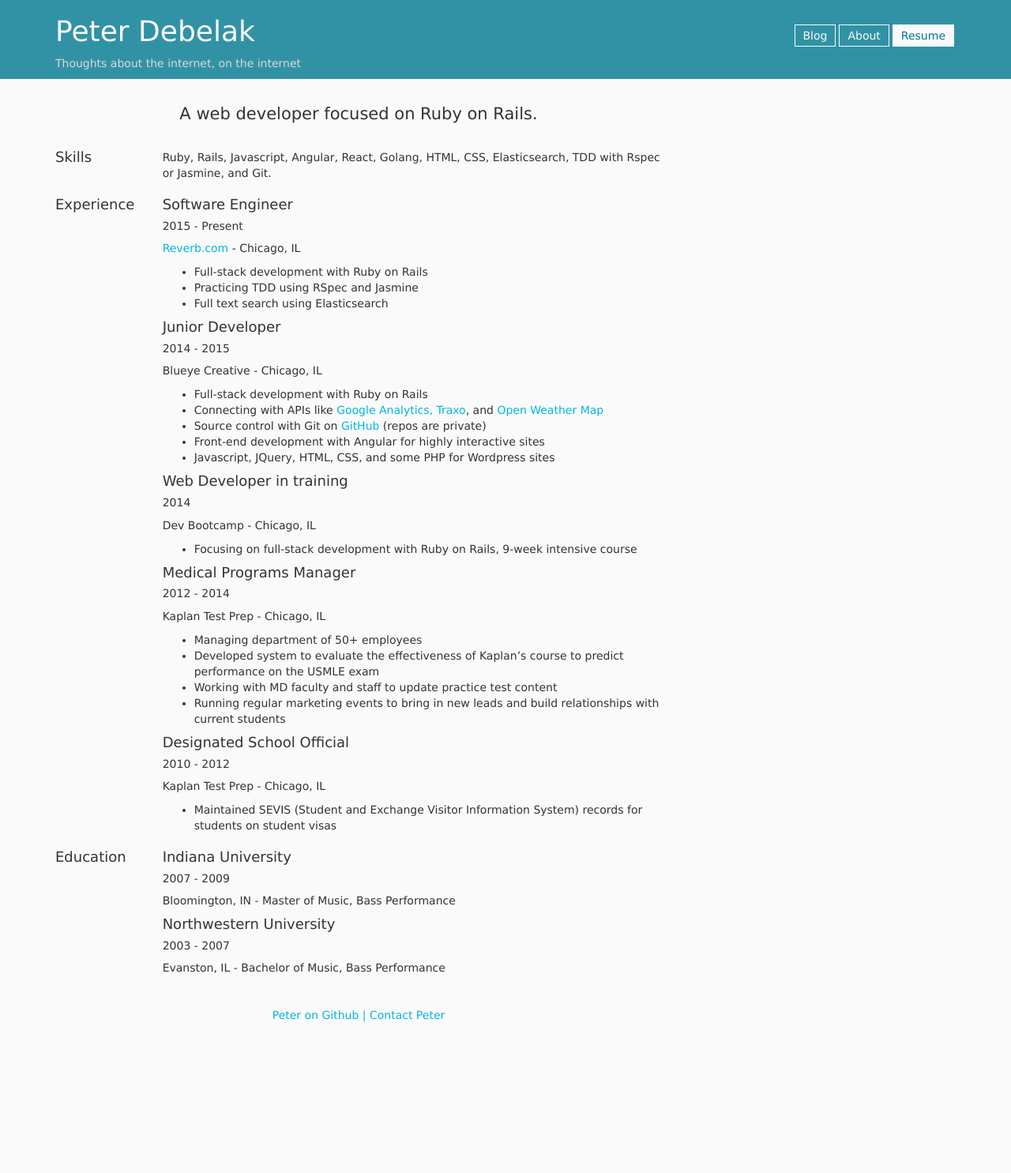
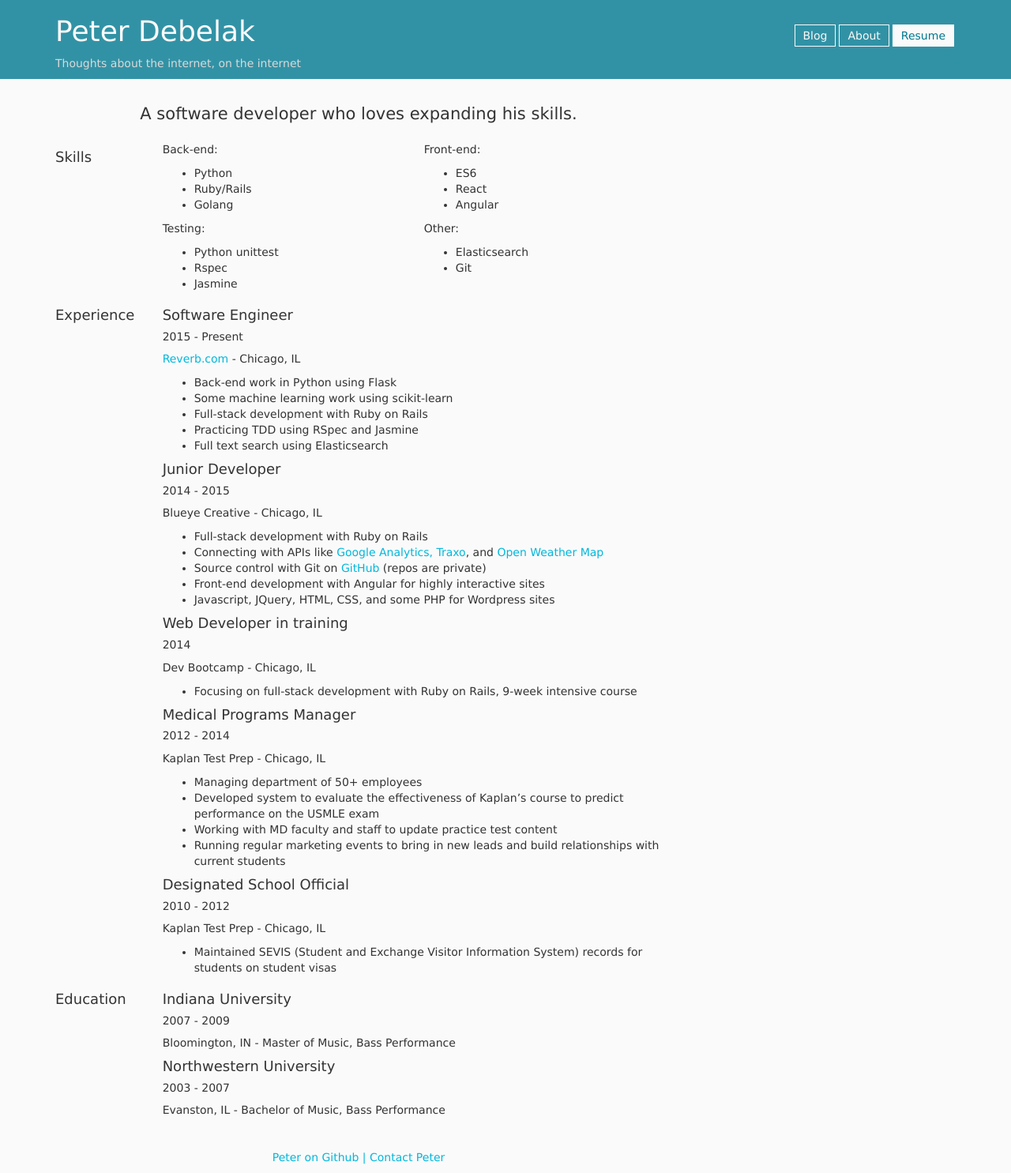
Before and after one commit to pdebelak/peterdebelak.com, a Jekyll site: the page built from resume/index.html, in a window 1280 px wide. Shown: the whole page at 79% size. Built offline with Jekyll 4.4.1, drawn with Linux system fonts in a browser that asks for light colours; comment, search, counter and statistics services are not loaded; before the commit the page ends 1305 px from its top, so only the background shows below that.

Commit message:
Update resume to match current reality

```diff
--- a/css/modules/_resume.scss
+++ b/css/modules/_resume.scss
@@ -27,3 +27,11 @@
     }
   }
 }
+
+.skill-list-container {
+  @include row();
+}
+
+.skill-list {
+  @include col(50%, $tablet-size);
+}
--- a/resume/index.html
+++ b/resume/index.html
@@ -5,13 +5,47 @@
 description: Peter Debelak's skills, qualifications, and education
 ---
 
-<h1 class="lead resume-title">A web developer focused on Ruby on Rails.</h1>
+<h1 class="lead resume-title">A software developer who loves expanding his skills.</h1>
 <section class="resume-section">
   <header class="section-title">
     <h1>Skills</h1>
   </header>
   <div class="section-body">
-    <p style="margin-top:10px;">Ruby, Rails, Javascript, Angular, React, Golang, HTML, CSS, Elasticsearch, TDD with Rspec or Jasmine, and Git.</p>
+    <div class="skill-list-container">
+      <div class="skill-list">
+        <p>Back-end:</p>
+        <ul>
+          <li>Python</li>
+          <li>Ruby/Rails</li>
+          <li>Golang</li>
+        </ul>
+      </div>
+      <div class="skill-list">
+        <p>Front-end:</p>
+        <ul>
+          <li>ES6</li>
+          <li>React</li>
+          <li>Angular</li>
+        </ul>
+      </div>
+    </div>
+    <div class="skill-list-container">
+      <div class="skill-list">
+        <p>Testing:</p>
+        <ul>
+          <li>Python unittest</li>
+          <li>Rspec</li>
+          <li>Jasmine</li>
+        </ul>
+      </div>
+      <div class="skill-list">
+        <p>Other:</p>
+        <ul>
+          <li>Elasticsearch</li>
+          <li>Git</li>
+        </ul>
+      </div>
+    </div>
   </div>
 </section>
 <section class="resume-section">
@@ -23,6 +57,8 @@
     <h3>2015 - Present</h3>
     <p><a href="https://reverb.com/">Reverb.com</a> - Chicago, IL</p>
     <ul>
+      <li>Back-end work in Python using Flask</li>
+      <li>Some machine learning work using scikit-learn</li>
       <li>Full-stack development with Ruby on Rails</li>
       <li>Practicing TDD using RSpec and Jasmine</li>
       <li>Full text search using Elasticsearch</li>
```
